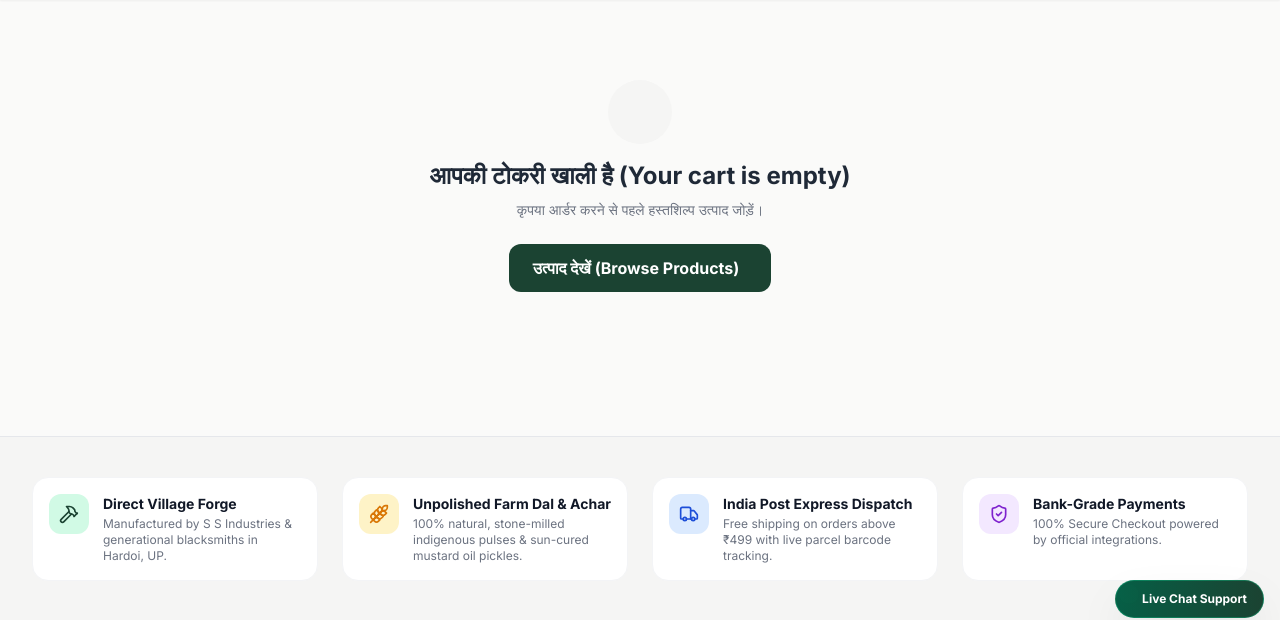
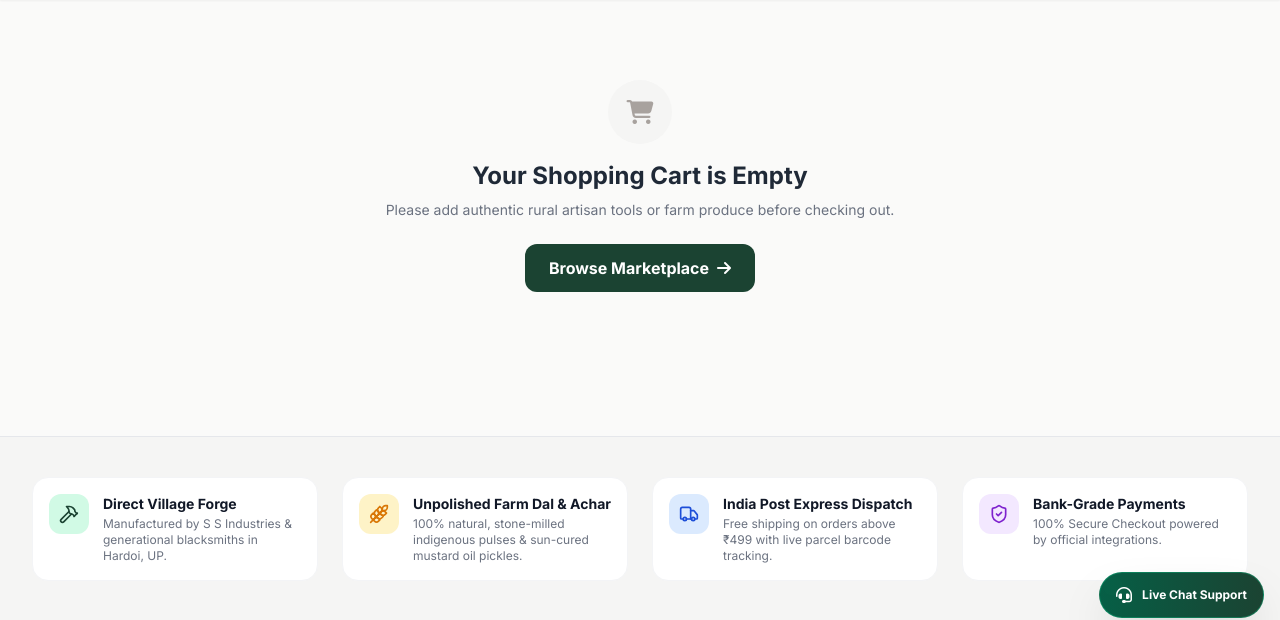
Before and after one commit to anubhavkashyap8080/Anubhav, a PHP site: page /checkout.php in a window 1280 px wide. Shown: the part 162-782 px from the top of the page. Run offline with PHP 8.4, Linux system fonts and the light colour scheme; data comes from the database, SQL or seed files in the repository; some libraries are stand-ins or nearby versions; some web fonts are replaced.

Commit message:
Complete full English translation of checkout & cart, add FontAwesome CDN to public header, and add clear visible Minimize and Cancel buttons in live chat header

```diff
--- a/checkout.php
+++ b/checkout.php
@@ -8,10 +8,10 @@ if (empty($cart)) {
             <div class="w-16 h-16 bg-stone-100 rounded-full flex items-center justify-center mx-auto mb-4 text-stone-400">
                 <i class="fa-solid fa-cart-shopping text-2xl"></i>
             </div>
-            <h2 class="text-2xl font-bold text-gray-800 mb-2">आपकी टोकरी खाली है (Your cart is empty)</h2>
-            <p class="text-sm text-gray-500 mb-6">कृपया आर्डर करने से पहले हस्तशिल्प उत्पाद जोड़ें।</p>
+            <h2 class="text-2xl font-bold text-gray-800 mb-2">Your Shopping Cart is Empty</h2>
+            <p class="text-sm text-gray-500 mb-6">Please add authentic rural artisan tools or farm produce before checking out.</p>
             <a href="/products.php" class="inline-flex items-center gap-2 px-6 py-3 bg-brand-green text-white font-bold rounded-xl hover:bg-emerald-800 transition">
-                उत्पाद देखें (Browse Products) <i class="fa-solid fa-arrow-right"></i>
+                Browse Marketplace <i class="fa-solid fa-arrow-right"></i>
             </a>
           </div>';
     require_once __DIR__ . '/includes/footer.php';
@@ -37,19 +37,19 @@ $grand_total = max(0, $subtotal + $shipping_fee - $discount_amount);
     <div class="mb-6 flex flex-wrap items-center justify-between gap-4">
       <div>
         <nav class="flex items-center gap-2 text-xs text-gray-400 mb-1">
-          <a href="/" class="hover:text-brand-green">होम</a>
+          <a href="/" class="hover:text-brand-green">Home</a>
           <i class="fa-solid fa-chevron-right text-[9px]"></i>
-          <a href="/cart.php" class="hover:text-brand-green">शॉपिंग कार्ट</a>
+          <a href="/cart.php" class="hover:text-brand-green">Shopping Cart</a>
           <i class="fa-solid fa-chevron-right text-[9px]"></i>
-          <span class="text-gray-700 font-semibold">सुरक्षित चेकआउट</span>
+          <span class="text-gray-700 font-semibold">Secure Checkout</span>
         </nav>
         <h1 class="text-2xl sm:text-3xl font-extrabold text-gray-900 flex items-center gap-2">
-          <i class="fa-solid fa-shield-halved text-brand-green"></i> सुरक्षित चेकआउट (Secure Checkout)
+          <i class="fa-solid fa-shield-halved text-brand-green"></i> Secure Checkout
         </h1>
       </div>
 
       <div class="flex items-center gap-3 text-xs text-emerald-800 bg-emerald-50 border border-emerald-200 px-3.5 py-1.5 rounded-full font-semibold">
-        <i class="fa-solid fa-lock"></i> 256-Bit SSL एन्क्रिप्टेड सुरक्षा
+        <i class="fa-solid fa-lock"></i> 256-Bit SSL Encrypted
       </div>
     </div>
 
@@ -64,15 +64,15 @@ $grand_total = max(0, $subtotal + $shipping_fee - $discount_amount);
             <div class="flex items-center justify-between pb-4 mb-5 border-b border-gray-100">
               <h2 class="text-lg font-bold text-gray-900 flex items-center gap-2">
                 <span class="w-7 h-7 rounded-full bg-brand-green text-white flex items-center justify-center text-xs font-bold">1</span>
-                डिलीवरी का पता (Delivery Address)
+                Delivery Address
               </h2>
               <?php if (!$user): ?>
                 <span class="text-xs text-gray-500">
-                  खाता है? <a href="/login.php?redirect=checkout.php" class="text-brand-green font-bold hover:underline">लॉगिन करें</a>
+                  Have an account? <a href="/login.php?redirect=checkout.php" class="text-brand-green font-bold hover:underline">Sign In</a>
                 </span>
               <?php else: ?>
                 <span class="text-xs text-emerald-700 bg-emerald-50 px-2.5 py-1 rounded-full font-medium">
-                  <?= htmlspecialchars($user['name']) ?> (लॉगिन हैं)
+                  <?= htmlspecialchars($user['name']) ?> (Signed In)
                 </span>
               <?php endif; ?>
             </div>
@@ -155,29 +155,29 @@ $grand_total = max(0, $subtotal + $shipping_fee - $discount_amount);
               <!-- City / District -->
               <div>
                 <label class="block text-xs font-bold text-gray-700 mb-1">
-                  शहर / जिला (City / District) <span class="text-red-500">*</span>
+                  City / District <span class="text-red-500">*</span>
                 </label>
-                <input type="text" name="city" required value="हरदोई (Hardoi)"
+                <input type="text" name="city" required value="Hardoi"
                   class="w-full px-3.5 py-2.5 bg-stone-50 border border-gray-200 rounded-xl text-sm focus:bg-white focus:border-brand-green focus:outline-none transition">
               </div>
 
               <!-- State -->
               <div class="sm:col-span-2">
                 <label class="block text-xs font-bold text-gray-700 mb-1">
-                  राज्य (State) <span class="text-red-500">*</span>
+                  State <span class="text-red-500">*</span>
                 </label>
                 <select name="state" class="w-full px-3.5 py-2.5 bg-stone-50 border border-gray-200 rounded-xl text-sm focus:bg-white focus:border-brand-green focus:outline-none transition">
-                  <option value="Uttar Pradesh" selected>उत्तर प्रदेश (Uttar Pradesh)</option>
-                  <option value="Delhi">दिल्ली (Delhi NCR)</option>
-                  <option value="Bihar">बिहार (Bihar)</option>
-                  <option value="Madhya Pradesh">मध्य प्रदेश (Madhya Pradesh)</option>
-                  <option value="Rajasthan">राजस्थान (Rajasthan)</option>
-                  <option value="Haryana">हरियाणा (Haryana)</option>
-                  <option value="Punjab">पंजाब (Punjab)</option>
-                  <option value="Maharashtra">महाराष्ट्र (Maharashtra)</option>
-                  <option value="Gujarat">गुजरात (Gujarat)</option>
-                  <option value="West Bengal">पश्चिम बंगाल (West Bengal)</option>
-                  <option value="Other">अन्य राज्य (Other State)</option>
+                  <option value="Uttar Pradesh" selected>Uttar Pradesh</option>
+                  <option value="Delhi">Delhi NCR</option>
+                  <option value="Bihar">Bihar</option>
+                  <option value="Madhya Pradesh">Madhya Pradesh</option>
+                  <option value="Rajasthan">Rajasthan</option>
+                  <option value="Haryana">Haryana</option>
+                  <option value="Punjab">Punjab</option>
+                  <option value="Maharashtra">Maharashtra</option>
+                  <option value="Gujarat">Gujarat</option>
+                  <option value="West Bengal">West Bengal</option>
+                  <option value="Other">Other State</option>
                 </select>
               </div>
 
@@ -202,12 +202,12 @@ $grand_total = max(0, $subtotal + $shipping_fee - $discount_amount);
                   <div class="flex items-center justify-between">
                     <span class="font-bold text-sm text-gray-900 flex items-center gap-2">
                       <i class="fa-solid fa-hand-holding-dollar text-brand-green text-base"></i>
-                      कैश ऑन डिलीवरी (Cash on Delivery / COD)
+                      Cash on Delivery (COD)
                     </span>
-                    <span class="text-[11px] font-bold text-emerald-800 bg-emerald-100 px-2 py-0.5 rounded">सर्वाधिक लोकप्रिय</span>
+                    <span class="text-[11px] font-bold text-emerald-800 bg-emerald-100 px-2 py-0.5 rounded">Most Popular</span>
                   </div>
                   <p class="text-xs text-gray-600 mt-1">
-                    पार्सल आपके घर पहुँचने पर डाकिया (India Post) या डिलीवरी एजेंट को नकद या UPI द्वारा भुगतान करें।
+                    Pay with cash or UPI directly to the India Post parcel postman when delivered at your address.
                   </p>
                 </div>
               </label>
@@ -251,15 +251,15 @@ $grand_total = max(0, $subtotal + $shipping_fee - $discount_amount);
             <div class="mt-6 pt-5 border-t border-gray-100 grid grid-cols-3 gap-3 text-center text-[11px] text-gray-500">
               <div class="flex flex-col items-center gap-1">
                 <i class="fa-solid fa-shield-cat text-brand-green text-lg"></i>
-                <span>कारीगर सीधा संरक्षण</span>
+                <span>Direct Artisan Support</span>
               </div>
               <div class="flex flex-col items-center gap-1">
                 <i class="fa-solid fa-truck-fast text-brand-green text-lg"></i>
-                <span>इंडिया पोस्ट स्पीड पोस्ट</span>
+                <span>India Post Speed Post</span>
               </div>
               <div class="flex flex-col items-center gap-1">
                 <i class="fa-solid fa-rotate-left text-brand-green text-lg"></i>
-                <span>7-दिवसीय आसान वापसी</span>
+                <span>7-Day Easy Returns</span>
               </div>
             </div>
           </div>
@@ -271,8 +271,8 @@ $grand_total = max(0, $subtotal + $shipping_fee - $discount_amount);
 
           <div class="bg-white rounded-2xl border border-gray-200 p-6 shadow-sm">
             <h3 class="text-base font-bold text-gray-900 pb-3 border-b border-gray-100 flex items-center justify-between">
-              <span>आर्डर विवरण (Order Summary)</span>
-              <span class="text-xs font-semibold text-gray-500"><?= count($cart) ?> वस्तुएं</span>
+              <span>Order Summary</span>
+              <span class="text-xs font-semibold text-gray-500"><?= count($cart) ?> items</span>
             </h3>
 
             <!-- Mini Item List -->
@@ -331,17 +331,17 @@ $grand_total = max(0, $subtotal + $shipping_fee - $discount_amount);
               <?php if ($subtotal < FREE_SHIPPING_THRESHOLD): ?>
                 <div id="freeShippingHint" class="bg-amber-50 text-amber-800 p-2.5 rounded-xl text-[11px] flex items-center gap-2">
                   <i class="fa-solid fa-circle-info"></i>
-                  <span>₹<?= number_format(FREE_SHIPPING_THRESHOLD - $subtotal) ?> की और ख़रीदारी करें एवं <strong>मुफ़्त डिलीवरी</strong> पाएं!</span>
+                  <span>Add ₹<?= number_format(FREE_SHIPPING_THRESHOLD - $subtotal) ?> more to get <strong>FREE Delivery</strong>!</span>
                 </div>
               <?php else: ?>
                 <div class="bg-emerald-50 text-emerald-800 p-2.5 rounded-xl text-[11px] flex items-center gap-2">
                   <i class="fa-solid fa-circle-check"></i>
-                  <span>बधाई! आपका आर्डर <strong>मुफ़्त डिलीवरी (Free Delivery)</strong> के पात्र है।</span>
+                  <span>Congratulations! Your order qualifies for <strong>FREE Delivery</strong>.</span>
                 </div>
               <?php endif; ?>
 
               <div class="pt-3 border-t border-gray-200 flex justify-between items-baseline">
-                <span class="text-sm font-extrabold text-gray-900">कुल भुगतान (Grand Total)</span>
+                <span class="text-sm font-extrabold text-gray-900">Total Payable</span>
                 <span id="grandTotalDisplay" class="text-xl font-extrabold text-brand-green">
                   <?= format_price($grand_total) ?>
                 </span>
@@ -352,12 +352,12 @@ $grand_total = max(0, $subtotal + $shipping_fee - $discount_amount);
             <button type="submit" id="submitOrderBtn"
               class="w-full mt-5 py-3.5 bg-brand-green text-white font-bold rounded-xl shadow-lg hover:bg-emerald-800 active:scale-[0.98] transition flex items-center justify-center gap-2 text-sm">
               <i class="fa-solid fa-shield-halved"></i>
-              <span id="submitBtnText">आर्डर कन्फर्म करें (Place Order — <?= format_price($grand_total) ?>)</span>
+              <span id="submitBtnText">Place Order — <?= format_price($grand_total) ?></span>
             </button>
 
             <p class="text-[11px] text-gray-400 text-center mt-3 flex items-center justify-center gap-1">
               <i class="fa-solid fa-truck-pickup text-emerald-600"></i>
-              सीधे हथकरघा व लोहार कुटीर से प्रेषित
+              Direct village forge & artisan dispatch
             </p>
           </div>
 
@@ -397,11 +397,11 @@ document.querySelectorAll('.payment-option input[type="radio"]').forEach(radio =
     const btnText = document.getElementById('submitBtnText');
     const grandTotal = document.getElementById('grandTotalDisplay').innerText;
     if (method === 'cod') {
-      btnText.innerText = 'आर्डर कन्फर्म करें (Place COD Order — ' + grandTotal + ')';
+      btnText.innerText = 'Place COD Order — ' + grandTotal;
     } else if (method === 'razorpay') {
-      btnText.innerText = 'Razorpay से भुगतान करें (Pay with Razorpay)';
+      btnText.innerText = 'Pay with Razorpay';
     } else if (method === 'payu') {
-      btnText.innerText = 'PayU Gateway पर जाएं (Proceed with PayU)';
+      btnText.innerText = 'Proceed with PayU';
     }
   });
 });
@@ -423,14 +423,14 @@ if (pincodeInput) {
               const subtotal = data.subtotal;
               const grand = data.grand_total;
 
-              document.getElementById('shippingFeeDisplay').innerText = fee === 0 ? 'मुफ़्त (FREE)' : '₹' + fee.toLocaleString('en-IN');
+              document.getElementById('shippingFeeDisplay').innerText = fee === 0 ? 'FREE' : '₹' + fee.toLocaleString('en-IN');
               document.getElementById('shippingZoneLabel').innerText = '(Zone: ' + data.zone_name + ')';
               document.getElementById('grandTotalDisplay').innerText = '₹' + grand.toLocaleString('en-IN');
               document.getElementById('pincodeStatusNote').innerHTML = '<i class="fa-solid fa-circle-check"></i> ' + data.zone_name + ' (' + data.eta + ')';
 
               const activeRadio = document.querySelector('input[name="payment_method"]:checked');
               if (activeRadio && activeRadio.value === 'cod') {
-                document.getElementById('submitBtnText').innerText = 'आर्डर कन्फर्म करें (Place COD Order — ₹' + grand.toLocaleString('en-IN') + ')';
+                document.getElementById('submitBtnText').innerText = 'Place COD Order — ₹' + grand.toLocaleString('en-IN');
               }
             }
           })
--- a/includes/header.php
+++ b/includes/header.php
@@ -66,6 +66,7 @@ $page_desc = isset($page_desc) ? $page_desc : 'High-durability hand-forged agric
   <script src="https://unpkg.com/lucide@latest"></script>
   <script src="https://cdn.jsdelivr.net/npm/chart.js"></script>
 
+  <link rel="stylesheet" href="https://cdnjs.cloudflare.com/ajax/libs/font-awesome/6.5.1/css/all.min.css">
   <link rel="stylesheet" href="/assets/css/style.css">
 </head>
 <body class="flex flex-col min-h-screen text-gray-800 antialiased selection:bg-emerald-200 overflow-x-hidden">
@@ -342,7 +343,7 @@ $page_desc = isset($page_desc) ? $page_desc : 'High-durability hand-forged agric
                 <!-- Guest visitor state -->
                 <div class="p-3 space-y-2.5">
                   <div class="text-center pb-2 border-b border-gray-100">
-                    <p class="text-xs font-bold text-gray-900">नमस्ते! Welcome to GaunGaliHat</p>
+                    <p class="text-xs font-bold text-gray-900">Welcome to GaunGaliHat</p>
                     <p class="text-[11px] text-gray-500 mt-0.5">Please sign in to access your orders and account</p>
                   </div>
 
@@ -598,7 +599,7 @@ $page_desc = isset($page_desc) ? $page_desc : 'High-durability hand-forged agric
             window.location.reload();
           });
       } else {
-        alert('कृपया 6-अंकीय मान्य भारतीय पिनकोड दर्ज करें।');
+        alert('Please enter a valid 6-digit Indian PIN code.');
       }
     }
   </script>
--- a/includes/live_chat_widget.php
+++ b/includes/live_chat_widget.php
@@ -31,19 +31,21 @@
       </div>
 
       <!-- Action Controls: Minimize & Cancel / End Chat -->
-      <div class="flex items-center gap-1 shrink-0">
+      <div class="flex items-center gap-1.5 shrink-0">
         <!-- Minimize Button -->
         <button type="button" onclick="minimizeLiveChat()"
-          class="p-1.5 text-gray-300 hover:text-white hover:bg-white/10 rounded-lg transition"
+          class="flex items-center gap-1 px-2.5 py-1 text-[11px] font-bold text-gray-200 hover:text-white bg-white/10 hover:bg-white/20 rounded-lg transition"
           title="Minimize Chat">
-          <i class="fa-solid fa-minus text-xs"></i>
+          <i class="fa-solid fa-minus text-[10px]"></i>
+          <span>Minimize</span>
         </button>
 
         <!-- Cancel / End Chat Button -->
         <button type="button" onclick="cancelLiveChat()"
-          class="p-1.5 text-gray-300 hover:text-red-400 hover:bg-white/10 rounded-lg transition"
+          class="flex items-center gap-1 px-2.5 py-1 text-[11px] font-bold text-red-200 hover:text-white bg-red-500/20 hover:bg-red-600 rounded-lg transition"
           title="End / Cancel Chat">
-          <i class="fa-solid fa-xmark text-sm"></i>
+          <i class="fa-solid fa-xmark text-xs"></i>
+          <span>Cancel</span>
         </button>
       </div>
     </div>
```
Also changed, not shown: other parts of checkout.php (+22 -22 lines), cart.php (+8 -8 lines).
